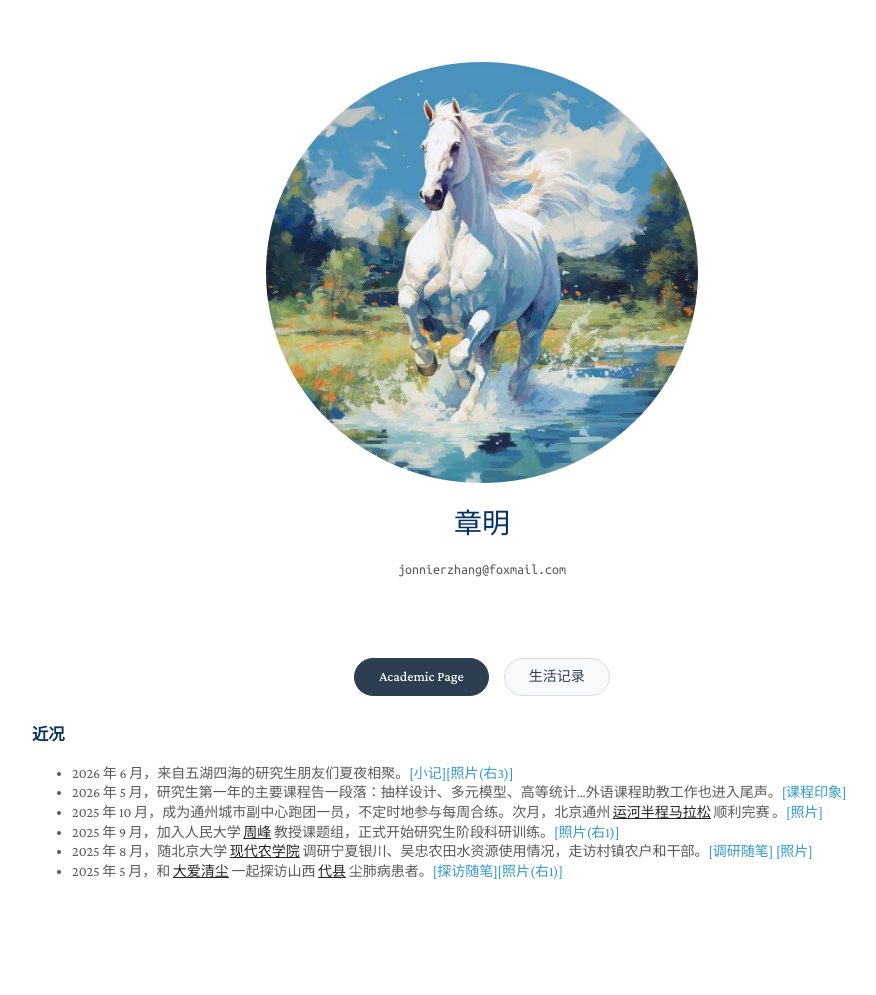
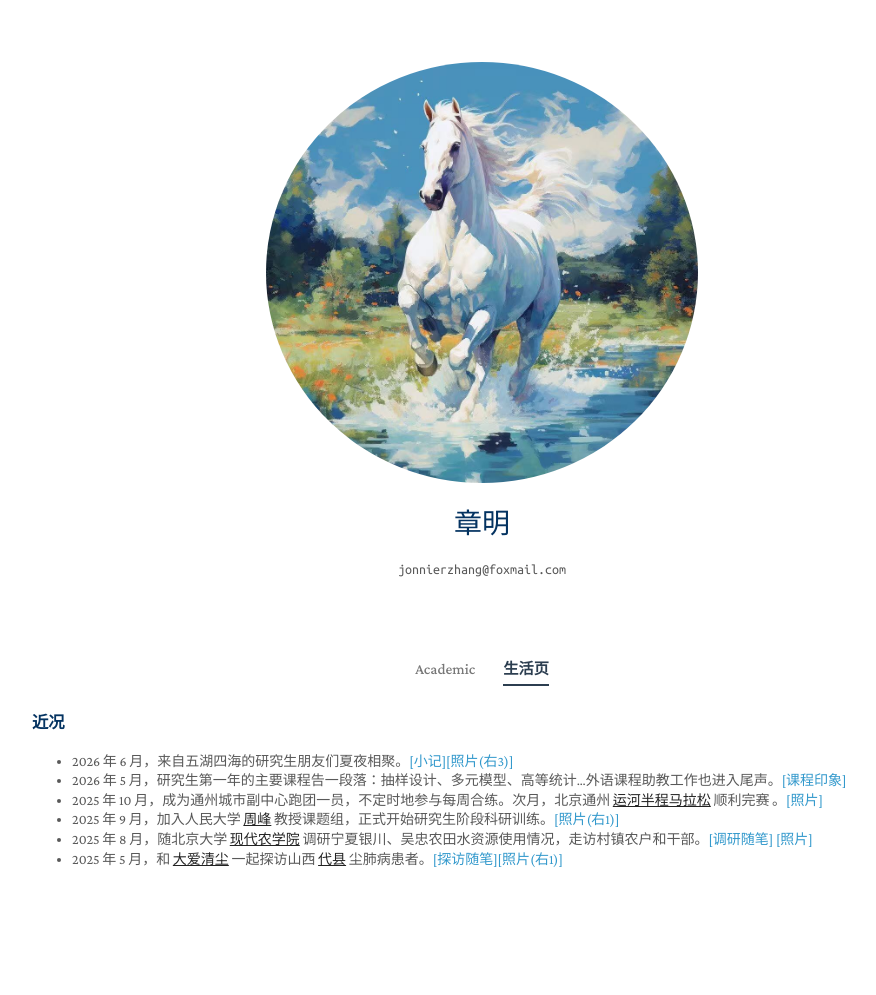
Before and after one commit to zhangming4153/zhangming4153.github.io, a Jekyll site: the page built from life.md, in a window 1280 px wide. Shown: the whole page, without its empty margins (158-1034 px from the left). Built offline with Jekyll 4.4.1, drawn with Linux system fonts in a browser that asks for light colours; a style sheet for code colours, icons or effects is not loaded.

Commit message:
Update navigation buttons in life.md

```diff
--- a/life.md
+++ b/life.md
@@ -5,12 +5,12 @@ title: 章明
 ---
 
 <!-- Navigation Buttons -->
-<div style="display: flex; gap: 15px; justify-content: center; margin: 20px 0 30px 0; flex-wrap: wrap;">
-  <a href="{{ '/' | relative_url }}" style="background: #2c3e50; color: white; padding: 8px 24px; border-radius: 30px; text-decoration: none; font-weight: 500; border: 1px solid #2c3e50;">
-    Academic Page
+<div style="display: flex; justify-content: center; gap: 28px; margin: 8px 0 28px 0; font-size: 0.95rem;">
+  <a href="/" style="color: #777; text-decoration: none; font-weight: 500; padding-bottom: 4px;">
+    Academic
   </a>
-  <a href="{{ '/life/' | relative_url }}" style="background: #f8f9fa; color: #2c3e50; padding: 8px 24px; border-radius: 30px; text-decoration: none; font-weight: 500; border: 1px solid #ddd;">
-    生活记录
+  <a href="/life/" style="color: #2c3e50; text-decoration: none; font-weight: 600; border-bottom: 2px solid #2c3e50; padding-bottom: 4px;">
+    生活页
   </a>
 </div>
 
```
